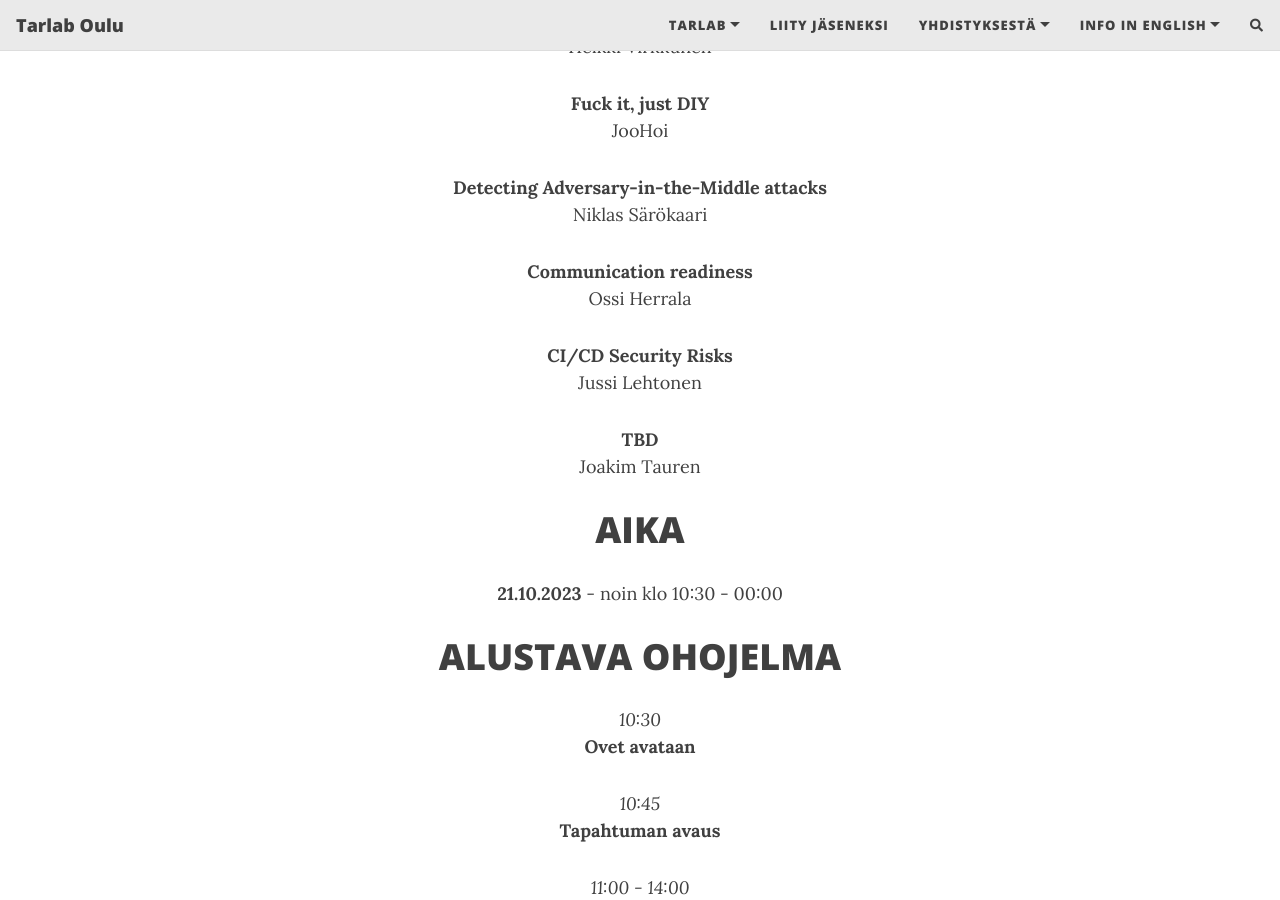
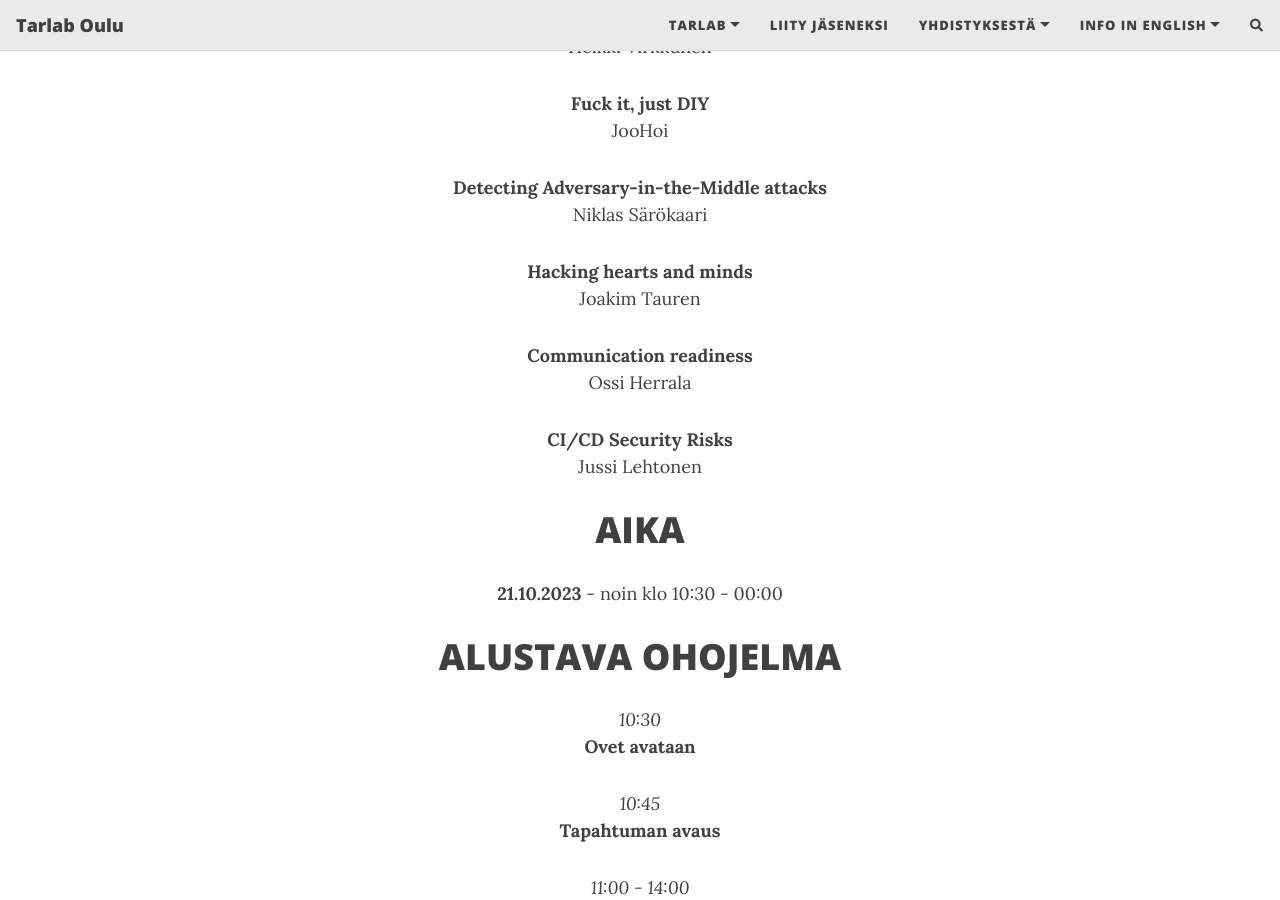
Before and after one commit to Tarlab/tarlab.github.io, a Jekyll site: the page built from _pages/HackAfterDark.md, in a window 1280 px wide and 900 px high, scrolled down 917 px. Built offline with Jekyll 4.4.1, drawn with Linux system fonts in a browser that asks for light colours; nearby versions of some CDN libraries; comment, search, counter and statistics services are not loaded.

Commit message:
Last topic in

```diff
--- a/_pages/HackAfterDark.md
+++ b/_pages/HackAfterDark.md
@@ -21,14 +21,15 @@ JooHoi
 **Detecting Adversary-in-the-Middle attacks**
 Niklas Särökaari
 
+**Hacking hearts and minds**
+Joakim Tauren
+
 **Communication readiness**
 Ossi Herrala
 
 **CI/CD Security Risks**
 Jussi Lehtonen
 
-**TBD**
-Joakim Tauren
 
 # AIKA
 **21.10.2023** - noin klo 10:30 - 00:00
```
